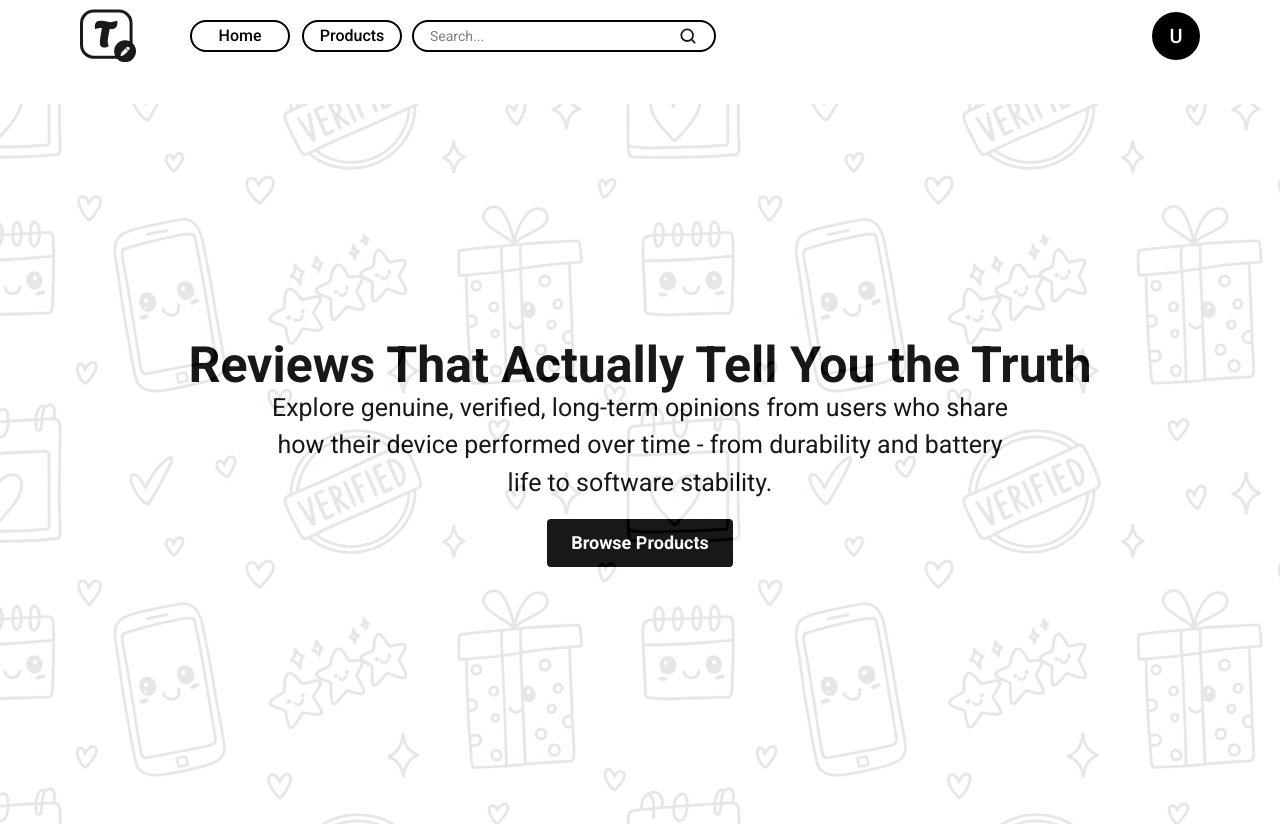
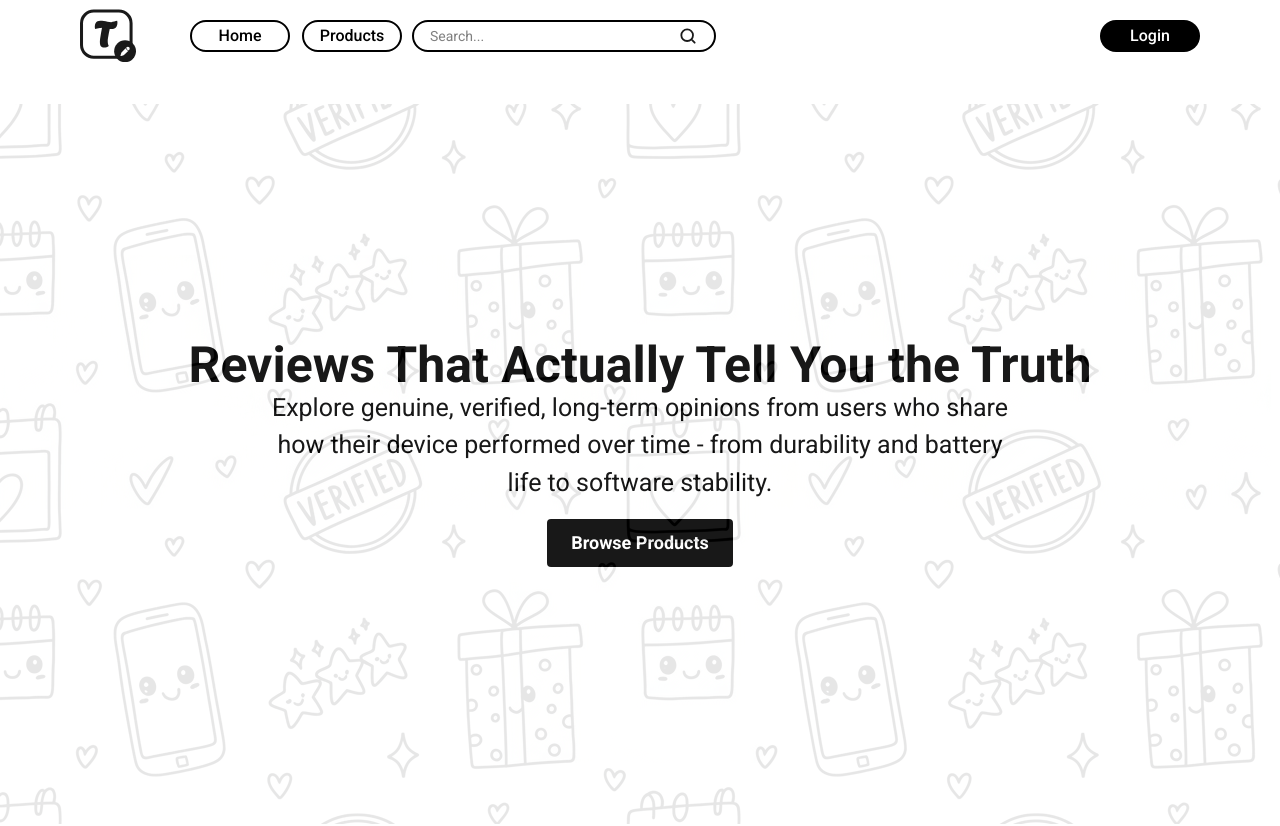
Before and after one commit to pandeynikhilone/truloop, a Next.js app in the folder frontend/: page / in a window 1280 px wide. Shown: the top 826 px of the page. Built offline with nearby package versions, Linux system fonts and the light colour scheme; no server answers.

Commit message:
fix: gitignore file now contain .env and Navigation now have login button

```diff
--- a/frontend/app/components/common/Navigation.jsx
+++ b/frontend/app/components/common/Navigation.jsx
@@ -57,20 +57,34 @@ export default function Navigation({ searchQuery, onSearchQueryChange }) {
         {/* Right side of navigation */}
         <div className="flex justify-end">
           <div className="flex py-1 justify-center items-center gap-2.5 text-center font-roboto text-base font-medium md:text-xl lg:hidden">
+            <Link href="/auth/login">
               <button className="rounded-[2.8125rem] border-2 border-[#1A1A1A] px-3 py-1.5 md:px-4 md:py-2">
                 Login
               </button>
+            </Link>
+            <Link href="/auth/signup">
               <button className="rounded-[2.8125rem] border-2 border-[#1A1A1A] bg-black text-white px-3 py-1.5 md:px-4 md:py-2">
                 Signup
               </button>
+            </Link>
           </div>
 
-          {/* Profile icon */}
-          <Link href={user ? "../profile" : "../auth/login"}>
+          {/* Connect Desktop user states */}
+          {user ? (
+            <Link href="/profile">
               <div className="hidden text-xl uppercase font-medium rounded-full lg:inline-flex items-center justify-center bg-black text-white w-12 hover:cursor-pointer aspect-square">
-              {user?.name ? user.name.charAt(0) : "U"}
+                {user.name.charAt(0)}
               </div>
             </Link>
+          ) : (
+            <Link href="/auth/login">
+              <div className="hidden self-center px-5 py-1 rounded-[45px] w-25 h-8 bg-black text-white hover:cursor-pointer transform ease-in duration-150 lg:inline-flex justify-center items-center gap-2.5">
+                <div className="text-center justify-center text-base font-medium leading-5">
+                  Login
+                </div>
+              </div>
+            </Link>
+          )}
         </div>
       </div>
 
```
Also changed, not shown: 1 other file (tests, documents, lock files or other folders). Lines whose indentation alone changed are shown as unchanged.
